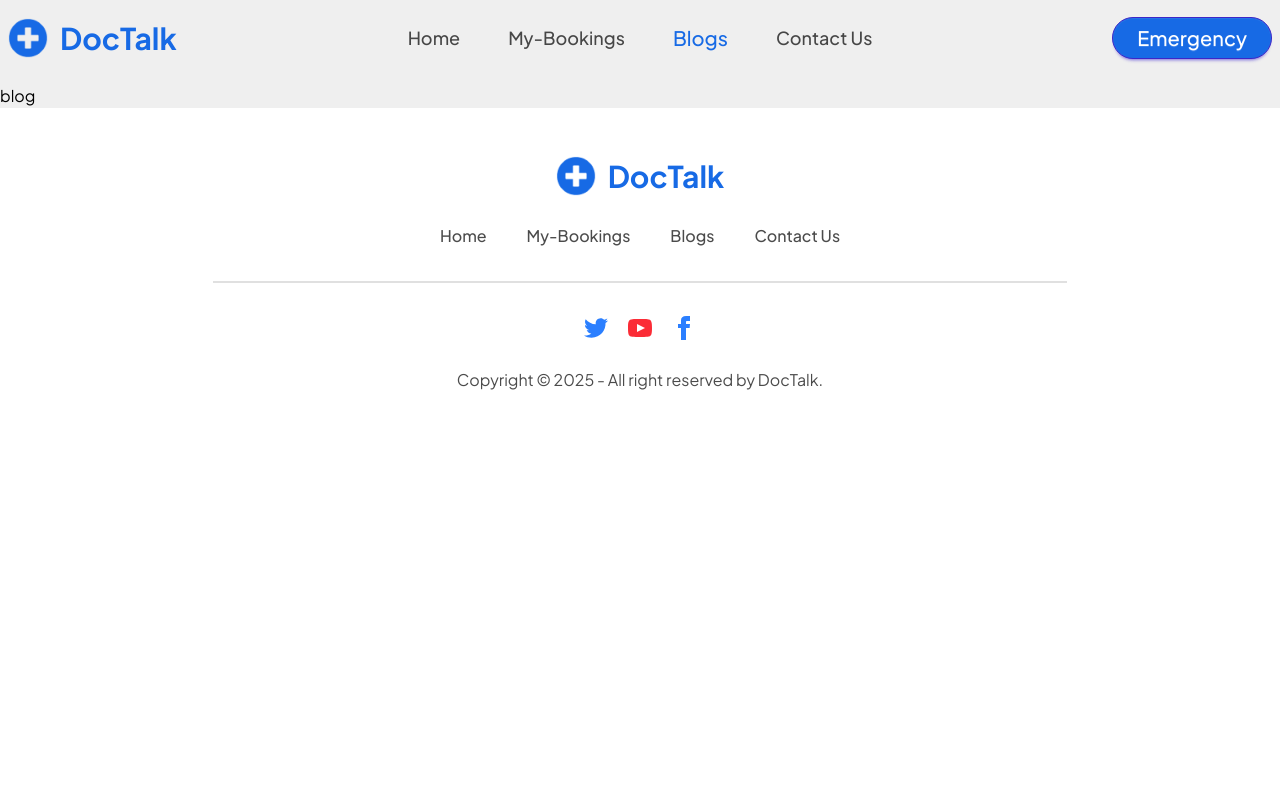
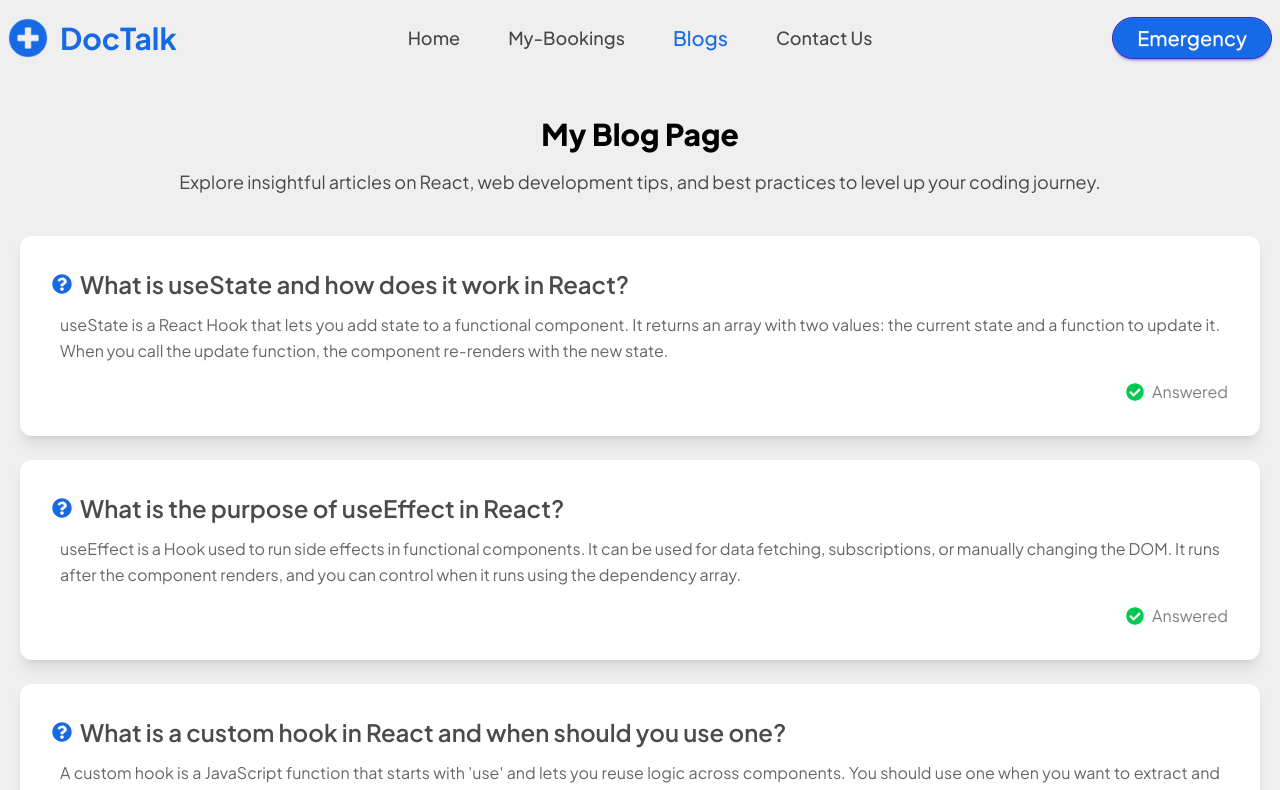
Before and after one commit to apurbagoon1/doctalk--medical-appointment-booking, a React (Vite) app: page /blogs in a window 1280 px wide. Shown: the top 790 px of the page. Built offline with nearby package versions, Linux system fonts and the light colour scheme.

Commit message:
added blog page with answering question

```diff
--- a/package.json
+++ b/package.json
@@ -11,6 +11,7 @@
   },
   "dependencies": {
     "@tailwindcss/vite": "^4.1.4",
+    "framer-motion": "^12.7.5",
     "react": "^19.0.0",
     "react-countup": "^6.5.3",
     "react-dom": "^19.0.0",
--- /dev/null
+++ b/public/blogs.json
@@ -0,0 +1,22 @@
+[
+    {
+      "question": "What is useState and how does it work in React?",
+      "answer": "useState is a React Hook that lets you add state to a functional component. It returns an array with two values: the current state and a function to update it. When you call the update function, the component re-renders with the new state."
+    },
+    {
+      "question": "What is the purpose of useEffect in React?",
+      "answer": "useEffect is a Hook used to run side effects in functional components. It can be used for data fetching, subscriptions, or manually changing the DOM. It runs after the component renders, and you can control when it runs using the dependency array."
+    },
+    {
+      "question": "What is a custom hook in React and when should you use one?",
+      "answer": "A custom hook is a JavaScript function that starts with 'use' and lets you reuse logic across components. You should use one when you want to extract and reuse stateful logic shared between multiple components."
+    },
+    {
+      "question": "Difference between controlled and uncontrolled components? Which one is better?",
+      "answer": "Controlled components are React components where form data is handled by the state. Uncontrolled components store their own state in the DOM. Controlled components offer better control and validation, making them generally more suitable for most applications."
+    },
+    {
+      "question": "Tell us something about useFormStatus() (explore and explain)",
+      "answer": "useFormStatus is a React Hook used in server components (like in Next.js with Server Actions). It returns information about the current status of a form submission—like whether it's pending or succeeded—so you can show loaders, disable buttons, or show confirmation messages."
+    }
+  ]
--- a/public/doctors.json
+++ b/public/doctors.json
@@ -36,7 +36,7 @@
       "designation": "Gynecologist",
       "workplace": "Ibn Sina Medical College Hospital",
       "fee": "700 BDT",
-      "availability": ["Sunday", "Monday", "Tuesday", "Wednesday", "Thursday"]
+      "availability": ["Sunday", "Monday", "Tuesday", "Thursday"]
     },
     {
       "id": 4,
--- a/src/Pages/Blogs/Blogs.jsx
+++ b/src/Pages/Blogs/Blogs.jsx
@@ -1,9 +1,46 @@
-import React from 'react';
+import React, { useEffect, useState } from 'react';
+import { FaQuestionCircle, FaCheckCircle } from 'react-icons/fa';
 
 const Blogs = () => {
+    const [blogs, setBlogs] = useState([]);
+
+    useEffect(() => {
+        fetch('/blogs.json')
+            .then(res => res.json())
+            .then(data => setBlogs(data));
+    }, []);
+
     return (
-        <div>
-            <h1>blog</h1>
+        <div className="max-w-7xl mx-auto px-5 mb-10">
+            <div className='space-y-4 text-center py-5 my-5'>
+                <h3 className='font-extrabold text-3xl'>My Blog Page</h3>
+                <p className='opacity-70 text-lg w-4/5 mx-auto'>
+                    Explore insightful articles on React, web development tips, and best practices to level up your coding journey.
+                </p>
+            </div>
+
+            <div className="space-y-6">
+                {blogs.map((blog, index) => (
+                    <div
+                        key={index}
+                        className="bg-white rounded-xl shadow-lg p-8 hover:shadow-2xl transition-shadow duration-300"
+                    >
+                        <div className="flex items-center gap-2 mb-3">
+                            <FaQuestionCircle className="text-[#176AE5] text-xl" />
+                            <h2 className="text-2xl font-semibold opacity-70 hover:text-[#176AE5] transition-colors">
+                                {blog.question}
+                            </h2>
+                        </div>
+                        <p className="opacity-60 text-base leading-relaxed text-justify px-2 mb-4">
+                            {blog.answer}
+                        </p>
+                        <div className="flex items-center justify-end gap-2">
+                            <FaCheckCircle className="text-green-500 text-lg" />
+                            <span className="opacity-50">Answered</span>
+                        </div>
+                    </div>
+                ))}
+            </div>
         </div>
     );
 };
--- a/src/Pages/Doctor/Doctor.jsx
+++ b/src/Pages/Doctor/Doctor.jsx
@@ -2,14 +2,23 @@ import React from 'react';
 import { Link } from 'react-router';
 
 const Doctor = ({ doctor }) => {
+    const today = new Date().toLocaleDateString('en-US', { weekday: 'long' });
+
+    const isAvailableToday = doctor.availability.includes(today);
     return (
         <div className='bg-white rounded-2xl shadow-md p-6'>
             <div>
                 <img className='rounded-2xl' src={doctor.image} alt="" />
             </div>
             <div className='flex justify-between items-center py-4 px-1.5'>
-                <span className="font-medium text-sm text-[#09982F] bg-[#09982F20] border border-[#09982F30] rounded-4xl py-1.5 px-3">Available</span>
-                <span className="font-medium text-sm text-[#176AE5] bg-[#176AE520] border border-[#176AE530] rounded-4xl py-1.5 px-3">{doctor.experience} Experience</span>
+                {isAvailableToday ? (
+                    <span className="font-medium text-sm text-[#09982F] bg-[#09982F20] border border-[#09982F30] rounded-4xl py-1.5 px-3">Available</span>
+                ) : (
+                    <span className="bg-[#FF000020] border border-[#FF000030] text-[#FF0000] text-sm px-3 py-1.5 rounded-2xl font-medium">Unavailable</span>
+                )}
+                <span className="font-medium text-sm text-[#176AE5] bg-[#176AE520] border border-[#176AE530] rounded-4xl py-1.5 px-3">
+                    {doctor.experience} Experience
+                </span>
             </div>
             <div className='space-y-2'>
                 <h5 className='font-bold text-2xl'>{doctor.name}</h5>
@@ -20,7 +29,7 @@ const Doctor = ({ doctor }) => {
                 <span className='border opacity-70 rounded-full text-xs px-1'>R</span>
                 <p className='font-medium text-lg opacity-70'>Reg No: {doctor.registration_number}</p>
             </div>
-            <Link to = {`/details/${doctor.id}`}>
+            <Link to={`/details/${doctor.id}`}>
                 <button className="btn btn-outline w-full text-center rounded-3xl border-[#176AE5] font-semibold text-xl text-[#176AE5] hover:bg-[#176AE5] hover:text-white">View Details</button>
             </Link>
         </div>
```
Also changed, not shown: 1 other file (tests, documents, lock files or other folders).
